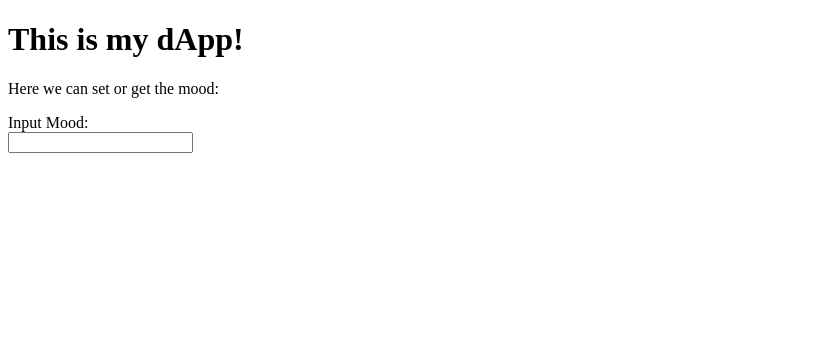
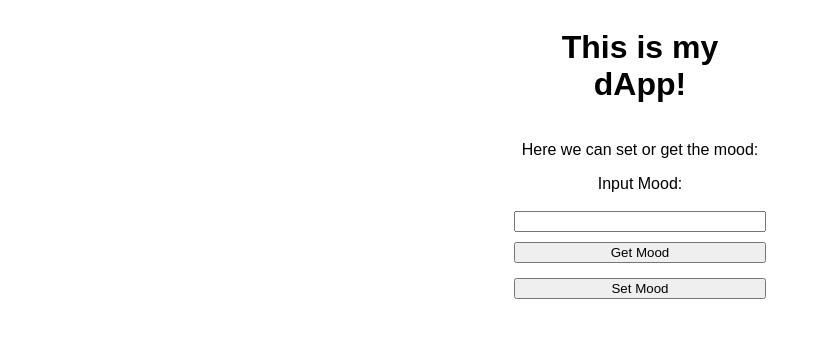
Before and after one commit to Maiyoj/Simple-DApp-, a plain HTML site: page index.html in a window 1280 px wide. Shown: the whole page, without its empty margins (0-821 px from the left). Drawn offline with Linux system fonts and the light colour scheme.

Commit message:
update smart contract interface

```diff
--- a/index.html
+++ b/index.html
@@ -7,6 +7,24 @@
         <meta name="description" content="">
         <meta name="viewport" content="width=device-width, initial-scale=1">
         <link rel="stylesheet" href="">
+        <style>
+          body {
+            text-align: center;
+            font-family: Arial, Helvetica, sans-serif;
+          }
+
+          div {
+            width: 20%;
+            margin: 0 auto;
+            display: flex;
+            flex-direction: column;
+          }
+
+          button {
+            width: 100%;
+            margin: 10px 0px 5px 0px;
+          }
+        </style>
     </head>
     <body>
         <body>
@@ -15,6 +33,8 @@
               <p>Here we can set or get the mood:</p>
               <label for="mood">Input Mood:</label> <br />
               <input type="text" id="mood" />
+              <button onclick="getMood()">Get Mood</button>
+              <button onclick="setMood()">Set Mood</button>
             </div>
           </body>
         <script src="" async defer></script>
```
